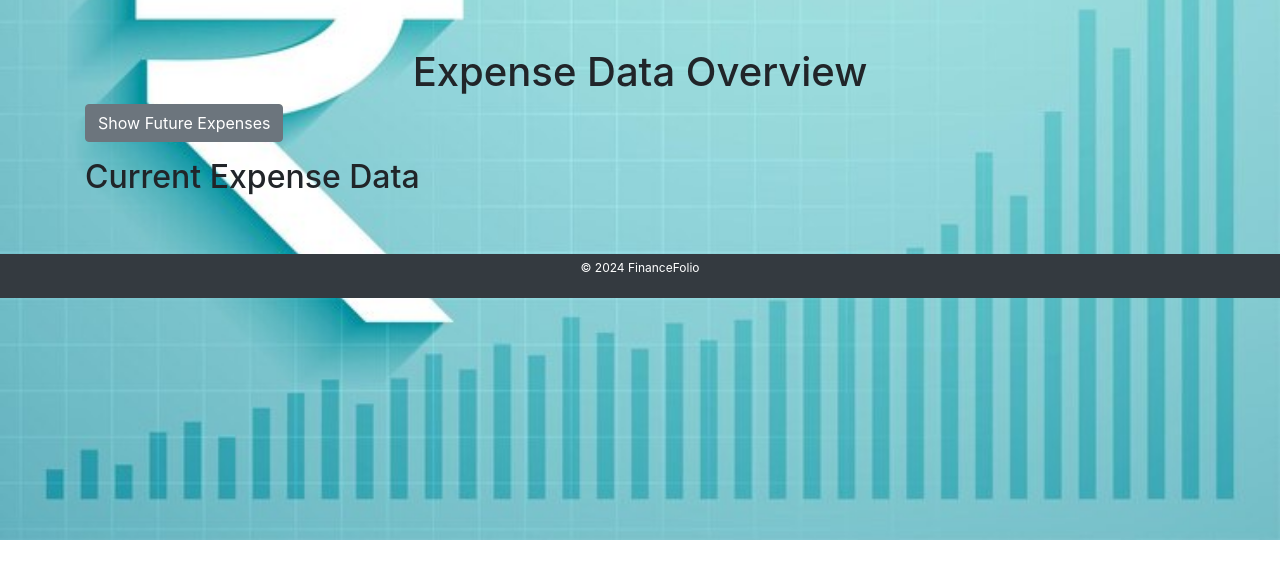
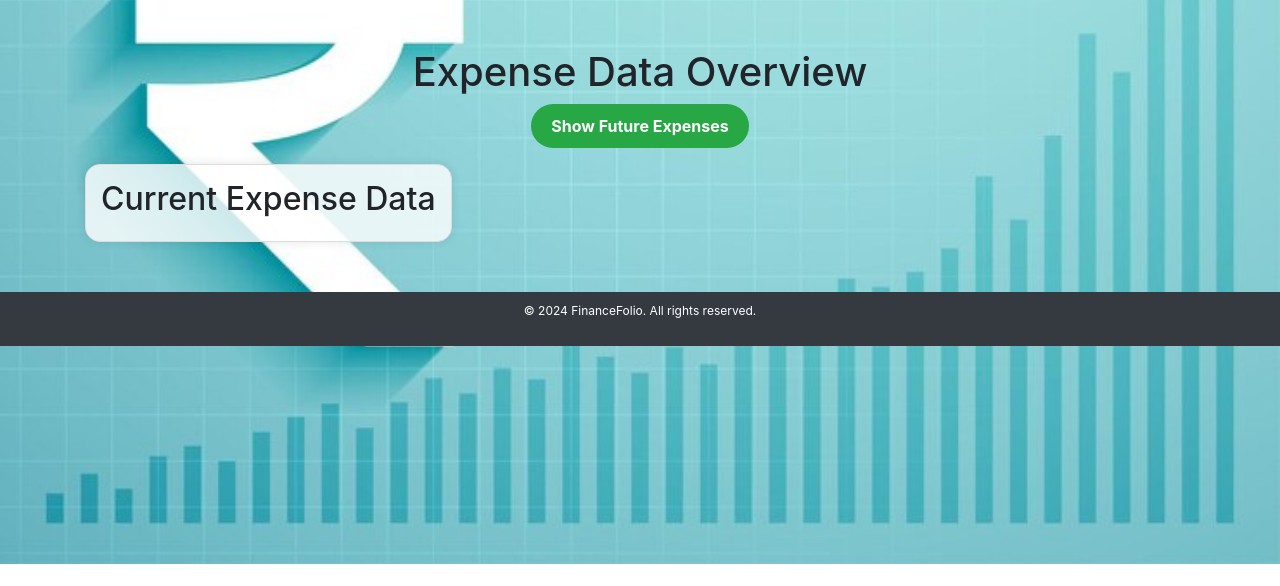
Before and after one commit to ashlybaby/MiniProject, a Django app: template financefolio/myapp/templates/display_expenses.html in a window 1280 px wide. Shown: the part 70-656 px from the top of the page. Run offline with Django 4.2, Linux system fonts and the light colour scheme; the template is opened without the code that fills it, so the values that code supplies are empty; parts of the project's set-up code (start-up, migrations or seed data) failed here and were passed over; some libraries are stand-ins or nearby versions.

Commit message:
design updated for future prediction

```diff
--- a/financefolio/myapp/templates/display_expenses.html
+++ b/financefolio/myapp/templates/display_expenses.html
@@ -5,70 +5,110 @@
     <title>Expense Data</title>
     <link rel="stylesheet" href="https://cdnjs.cloudflare.com/ajax/libs/bootstrap/4.5.2/css/bootstrap.min.css">
     <style>
+        /* Navbar Styling */
         nav {
-            background-color: #003366; /* Navbar background color */
+            background-color: #003366;
             height: 70px;
             display: flex;
             align-items: center;
-
-}
-
+        }
         nav a {
-            color: white; /* White text color for links */
+            color: white;
             padding: 10px 20px;
             text-decoration: none;
             font-weight: bold;
             font-size: 18px;
         }
         nav a:hover {
-            background-color: #333; /* Darker background on hover */
+            background-color: #333;
             color: white;
         }
         .dashboard-link {
-            color: green; /* Green color for dashboard link */
+            color: green;
         }
         .dashboard-link:hover {
             background-color: #333;
             color: green;
         }
 
-        .logout-link {
-            color: red; /* Red color for logout link */
-        }
-        .logout-link:hover {
-            background-color: #001f33;
-            color: red;
-        }
+        /* Footer Styling */
         footer {
-            background-color: #343a40; /* Footer background color */
-            color: white; /* Footer text color */
+            background-color: #343a40;
+            color: white;
             text-align: center;
-            padding: 5px 0;
-            position: relative;
-            width: 100%;
-            bottom: 0;
+            padding: 10px 0;
             font-size: 12px;
         }
+
+        /* General Layout */
         .container {
-            margin-bottom: 50px; /* Avoid footer overlap */
+            margin-bottom: 50px;
         }
+        h1, h2 {
+            text-align: center;
+        }
+        body {
+            background-image: url("{% static 'img/dashboardi.jpg' %}");
+            background-size: cover;
+            background-repeat: no-repeat;
+            background-position: center;
+        }
+
+        /* Table Styling */
         .table-container {
             display: flex;
             justify-content: space-between;
             gap: 20px;
+            flex-wrap: wrap;
         }
         .table-container .table {
-            width: 48%; /* Set equal width for both tables */
+            width: 100%;
+            max-width: 700px;
+            margin: 0 auto;
             border: 1px solid #ddd;
+            table-layout: fixed;
         }
-        h1, h2 {
+        .table th {
+            background-color: #f8f9fa;
+            text-align: center;
+            padding: 10px;
+        }
+        .table th.date-column {
+            width: 30%;
             text-align: center;
         }
-        body
-        {background-image: url("{% static 'img/dashboardi.jpg' %}");
-        background-size: cover; /* Ensures the mage covers the entire navbar */
-        background-repeat: no-repeat; /* Prevents the image from repeating */
-        background-position: center; /* Centers the image */}
+        .table td.date-column {
+            text-align: center;
+            word-wrap: break-word;
+        }
+        .table td {
+            padding: 10px;
+        }
+
+        /* Button Styling */
+        #toggleButton {
+            background-color: #28a745;
+            color: white;
+            border: none;
+            padding: 10px 20px;
+            border-radius: 25px;
+            font-size: 16px;
+            font-weight: bold;
+            transition: background-color 0.3s ease, transform 0.2s ease;
+        }
+        #toggleButton:hover {
+            background-color: #218838;
+            transform: scale(1.05);
+        }
+
+        /* Section Styling */
+        .data-section {
+            background-color: rgba(255, 255, 255, 0.8);
+            border: 1px solid #ddd;
+            padding: 15px;
+            border-radius: 15px;
+            box-shadow: 0 0 10px rgba(0, 0, 0, 0.1);
+        }
     </style>
 </head>
 <body>
@@ -82,42 +122,57 @@
         </div>
     </nav>
 
+    <!-- Main Content -->
     <div class="container mt-5">
         <h1>Expense Data Overview</h1>
 
-        <!-- Button to Toggle Future Expenses Visibility -->
-        <button id="toggleButton" class="btn btn-secondary mb-3">Show Future Expenses</button>
+        <!-- Toggle Future Expenses Button -->
+        <div class="text-center">
+            <button id="toggleButton" class="btn mb-3">Show Future Expenses</button>
+        </div>
 
         <div class="table-container">
             <!-- Current Expense Data Table -->
-            <div>
+            <div class="data-section">
                 <h2>Current Expense Data</h2>
                 <div>{{ data|safe }}</div>
             </div>
 
             <!-- Predicted Future Expenses Table -->
-            <div id="futureExpenses" style="display:none;">
+            <div id="futureExpenses" class="data-section" style="display:none;">
                 <h2>Predicted Future Expenses</h2>
-                <div>{{ predictions|safe }}</div>
+                <table class="table table-bordered">
+                    <thead>
+                        <tr>
+                            <th>Description</th>
+                            <th class="date-column">Date</th>
+                            <th>Amount</th>
+                        </tr>
+                    </thead>
+                    <tbody>
+                        {{ predictions|safe }}
+                    </tbody>
+                </table>
             </div>
         </div>
     </div>
 
     <!-- Footer -->
     <footer>
-        <p>&copy; 2024 FinanceFolio</p>
+        <p>&copy; 2024 FinanceFolio. All rights reserved.</p>
     </footer>
 
+    <!-- JavaScript -->
     <script>
-        // JavaScript to toggle visibility of the future expenses section
+        // Toggle visibility of the future expenses section
         document.getElementById("toggleButton").addEventListener("click", function() {
             var futureExpenses = document.getElementById("futureExpenses");
             if (futureExpenses.style.display === "none") {
                 futureExpenses.style.display = "block";
-                this.textContent = "Hide Future Expenses"; // Change button text
+                this.textContent = "Hide Future Expenses";
             } else {
                 futureExpenses.style.display = "none";
-                this.textContent = "Show Future Expenses"; // Reset button text
+                this.textContent = "Show Future Expenses";
             }
         });
     </script>
```
